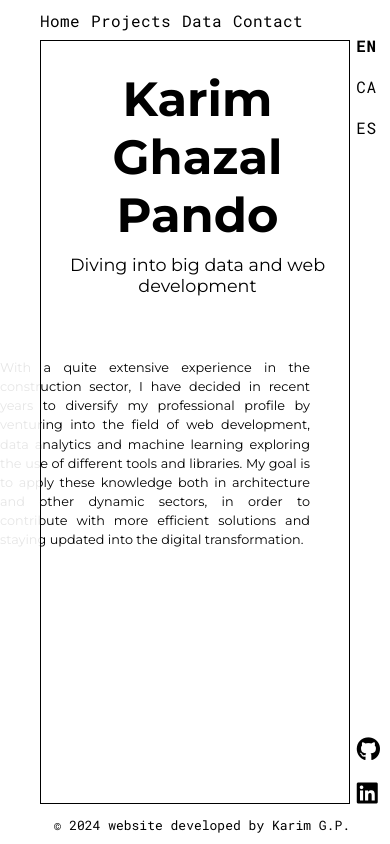
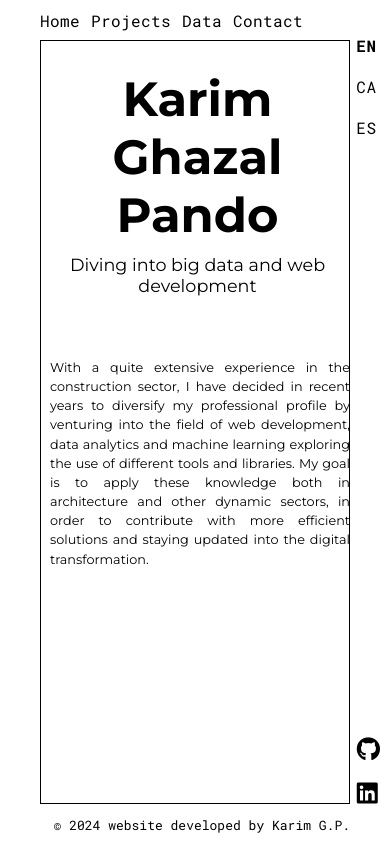
Before and after one commit to KarimGP/Portfolio, a React (Create React App) app: page / in a window 390 px wide. Shown: the top 844 px of the page. Built offline with nearby package versions, Linux system fonts and the light colour scheme.

Commit message:
little changes

```diff
--- a/src/App.css
+++ b/src/App.css
@@ -414,12 +414,12 @@ body {
   .section h3 {
     top: 345px;
     bottom: 55px;        /* Position it 20px from the bottom */
-    position: absolute;
+    right: 40px;
     font-family: 'Montserrat', sans-serif;
     font-weight: 400;    /* Make it lighter */
     font-size: 0.8rem;
     color: #000000;
-    max-width: 315px;     /* Set the maximum width to 200px */
+    max-width: 300px;     /* Set the maximum width to 200px */
     word-wrap: break-word; /* Ensures long words are wrapped within the max-width */
     align-items: center;
     text-align: justify;
```
